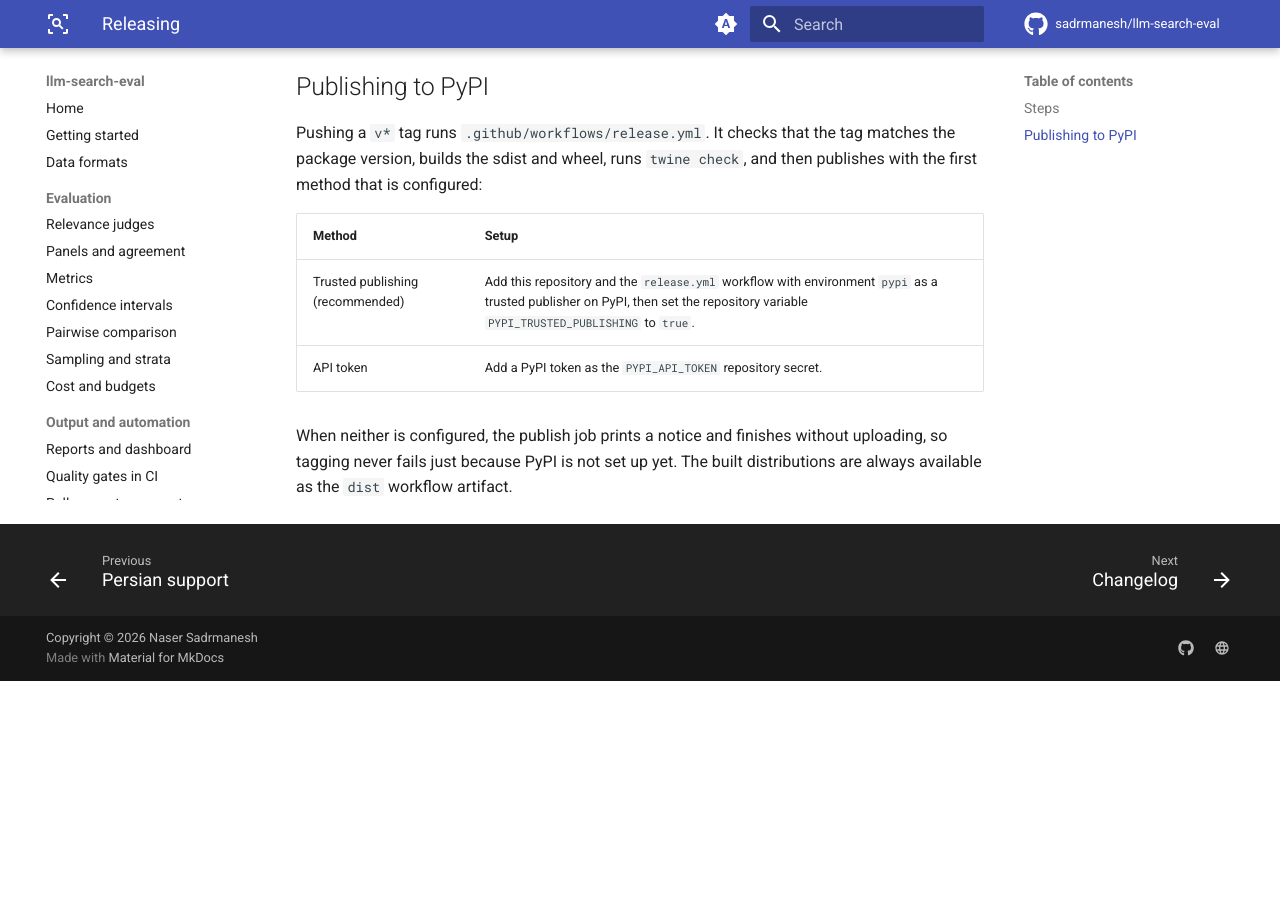
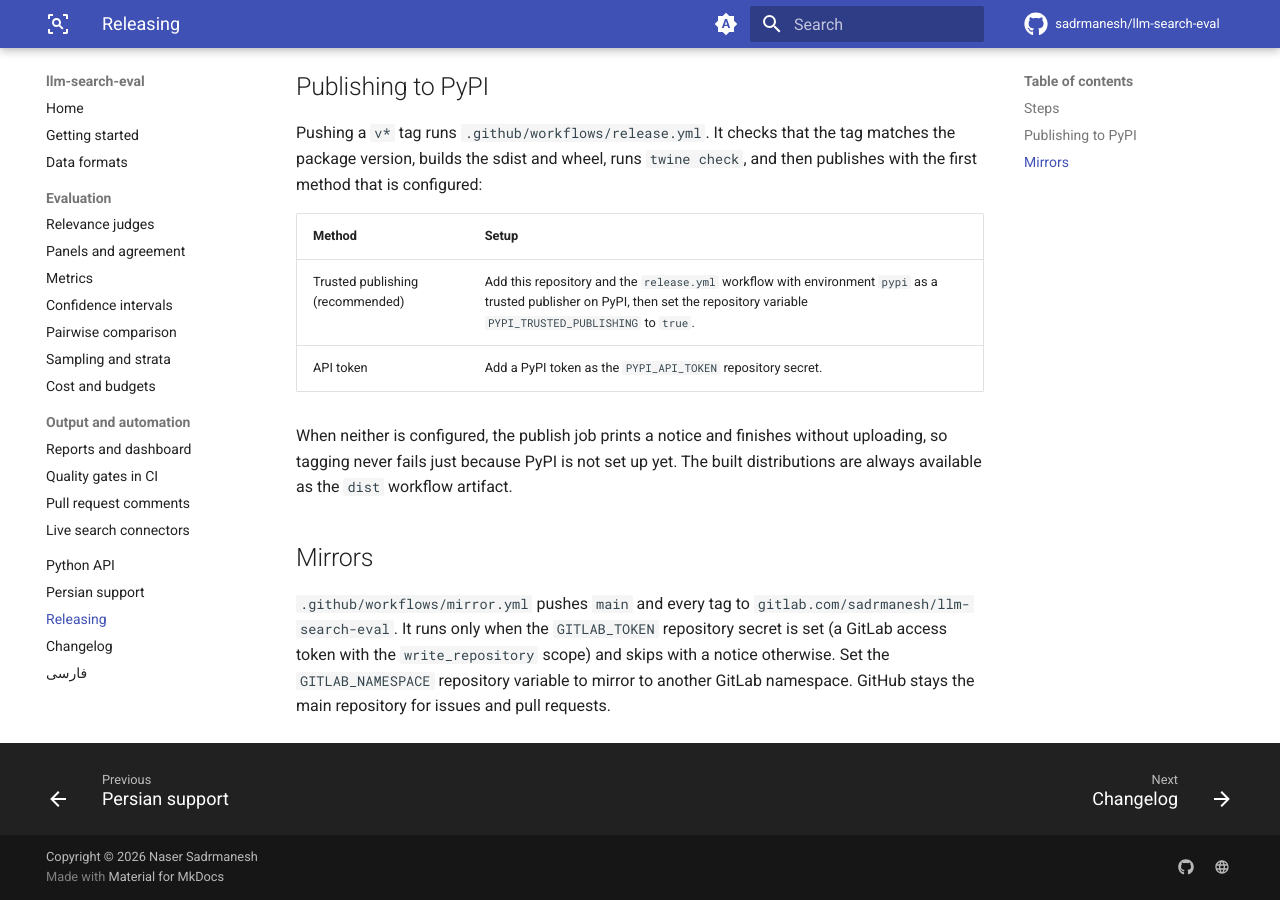
Before and after one commit to sadrmanesh/llm-search-eval, an MkDocs documentation site: the page built from docs/releasing.md, in a window 1280 px wide and 900 px high, scrolled down 542 px. Built offline with MkDocs 1.6.1 and Material for MkDocs 9.7.7, drawn with Linux system fonts in a browser that asks for light colours; comment, search, counter and statistics services are not loaded; a style sheet for code colours, icons or effects is not loaded; before the commit the page ends 1223 px from its top, so only the background shows below that.

Commit message:
Add optional GitLab mirror (#5)
Workflows skip cleanly when the secrets are not set.

```diff
--- a/docs/releasing.md
+++ b/docs/releasing.md
@@ -31,3 +31,7 @@ and then publishes with the first method that is configured:
 When neither is configured, the publish job prints a notice and finishes
 without uploading, so tagging never fails just because PyPI is not set up yet.
 The built distributions are always available as the `dist` workflow artifact.
+
+## Mirrors
+
+`.github/workflows/mirror.yml` pushes `main` and every tag to `gitlab.com/sadrmanesh/llm-search-eval`. It runs only when the `GITLAB_TOKEN` repository secret is set (a GitLab access token with the `write_repository` scope) and skips with a notice otherwise. Set the `GITLAB_NAMESPACE` repository variable to mirror to another GitLab namespace. GitHub stays the main repository for issues and pull requests.
```
Also changed, not shown: CHANGELOG.md (+4 -0 lines), 1 other file.
